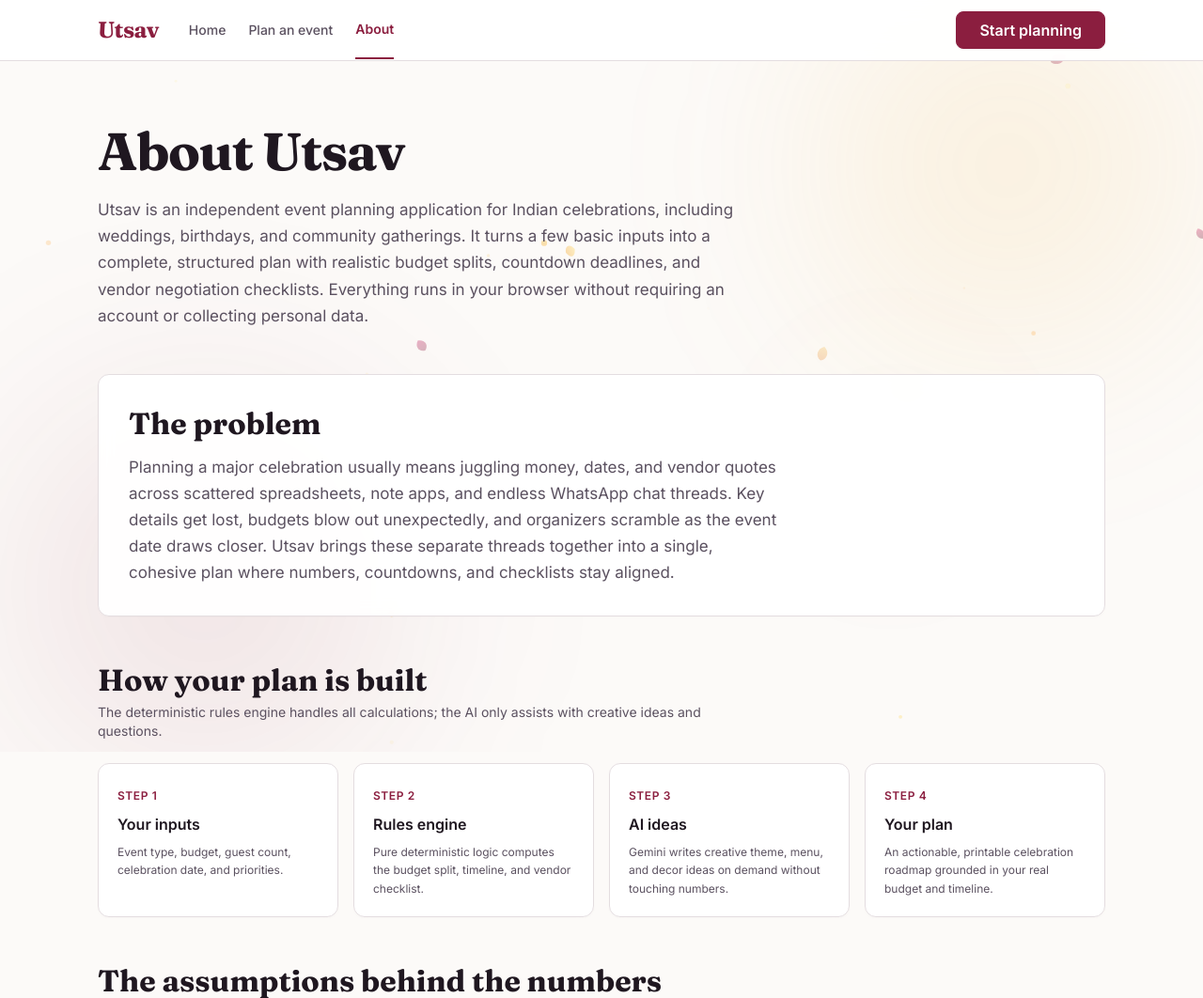
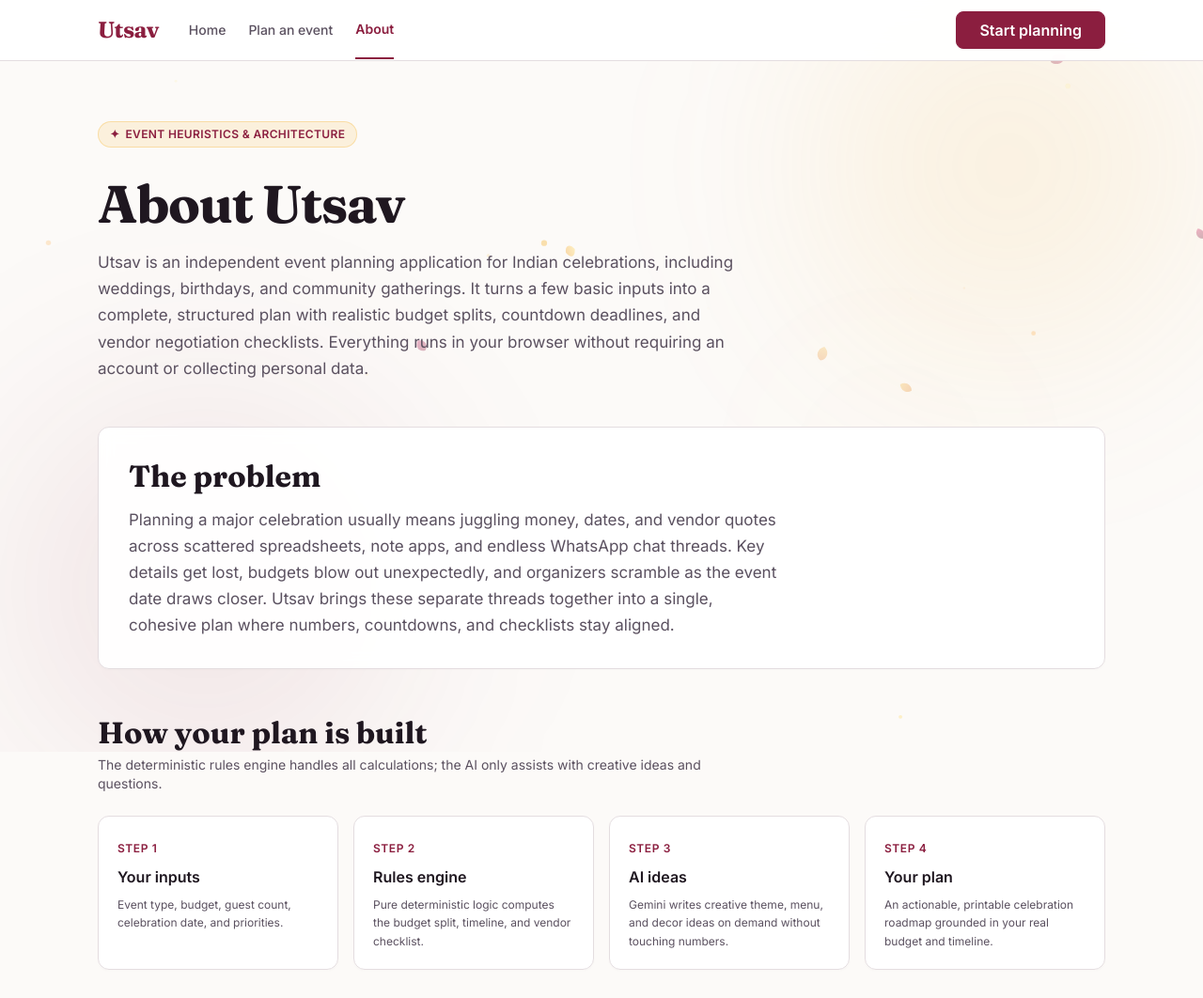
Before and after one commit to anshumansingh0408-hub/event_planner, a Flask app: page /about in a window 1280 px wide. Shown: the top 1062 px of the page at 94% size. Run offline with Flask 3, Linux system fonts and the light colour scheme; some libraries are stand-ins or nearby versions.

Commit message:
style(about): add festive badge and ambient alignment to about page

```diff
--- a/templates/about.html
+++ b/templates/about.html
@@ -6,6 +6,10 @@
 <div class="max-w-[1120px] mx-auto px-4 sm:px-6 py-10 md:py-16 space-y-12">
   <!-- 1. What Utsav is -->
   <section class="space-y-4 max-w-3xl">
+    <div class="page-festive-badge">
+      <span>✦</span>
+      <span>Event Heuristics & Architecture</span>
+    </div>
     <h1 class="h1-hero text-ink tracking-tight">About Utsav</h1>
     <p class="body-lead">
       Utsav is an independent event planning application for Indian celebrations, including weddings, birthdays, and community gatherings. It turns a few basic inputs into a complete, structured plan with realistic budget splits, countdown deadlines, and vendor negotiation checklists. Everything runs in your browser without requiring an account or collecting personal data.
```
